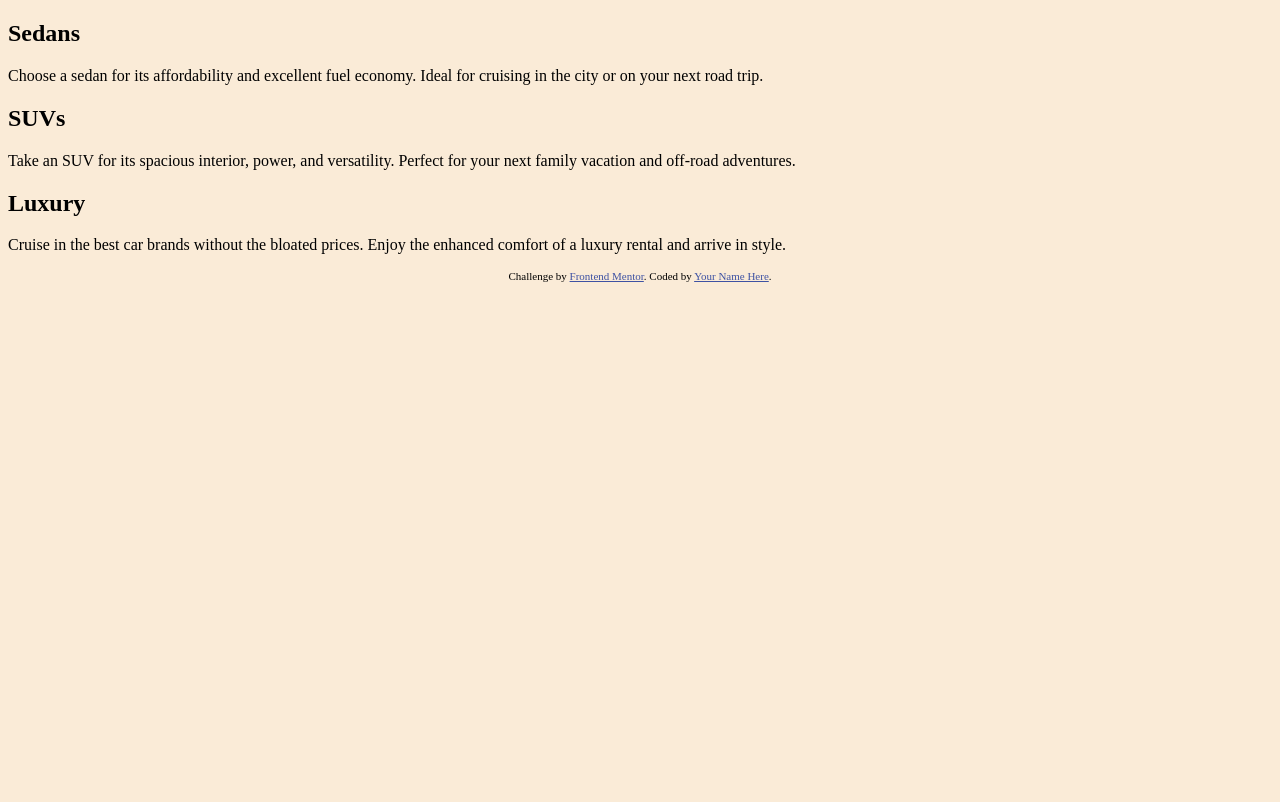
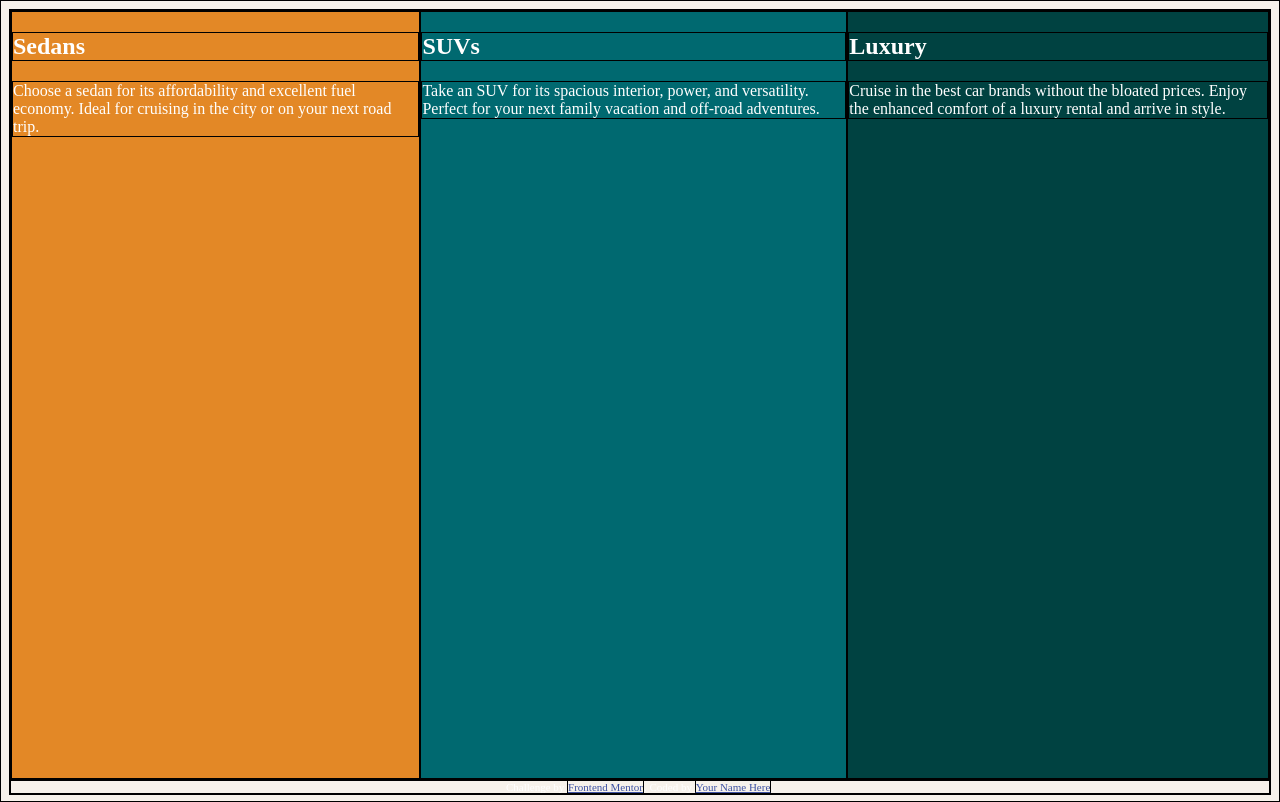
Before and after one commit to anaargueta10/tres-columnas, a plain HTML site: page index.html in a window 1280 px wide. Drawn offline with Linux system fonts and the light colour scheme.

Commit message:
Agregue Flex a los carros y a la pantalla completa

```diff
--- a/style.css
+++ b/style.css
@@ -1,10 +1,41 @@
-body {
-    background-color: antiquewhite;
+* {
+    border: black solid 1px;
+    color: white;
 }
+
+html{
+    height: 100%;
+}
+body{
+    background-color: rgb(247, 242, 235);
+    height: 98%;
+    display: flex;
+    flex-direction: column;
+    justify-content: space-between;
+}
+
+#cars {
+    height: 100%;
+    display: flex;
+}
+
+#sedan {
+    background-color: hsl(31, 77%, 52%);
+}
+
+#suvs {
+    background-color: hsl(184, 100%, 22%);
+}
+
+#luxury {
+    background-color: hsl(179, 100%, 13%);
+}
+
 .attribution {
     font-size: 11px;
     text-align: center;
 }
+
     .attribution a {
     color: hsl(228, 45%, 44%);
 }
```
